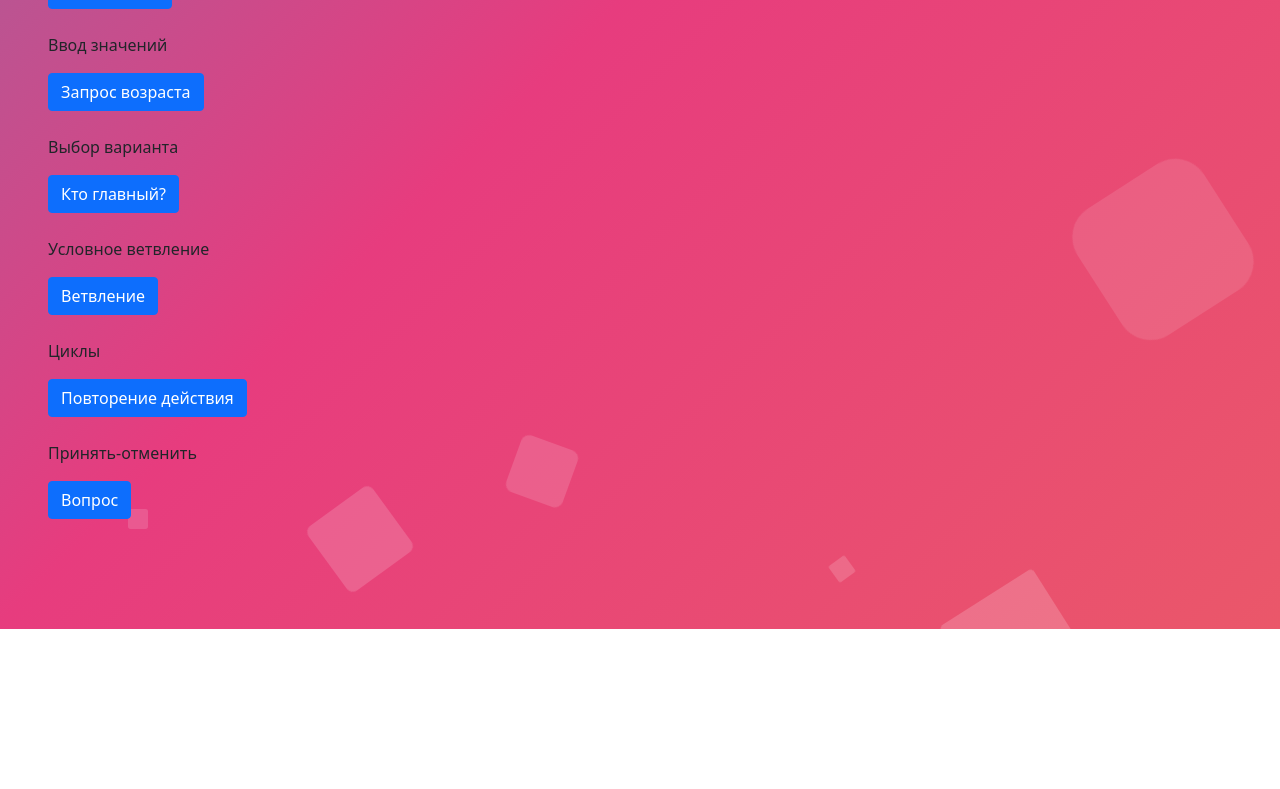
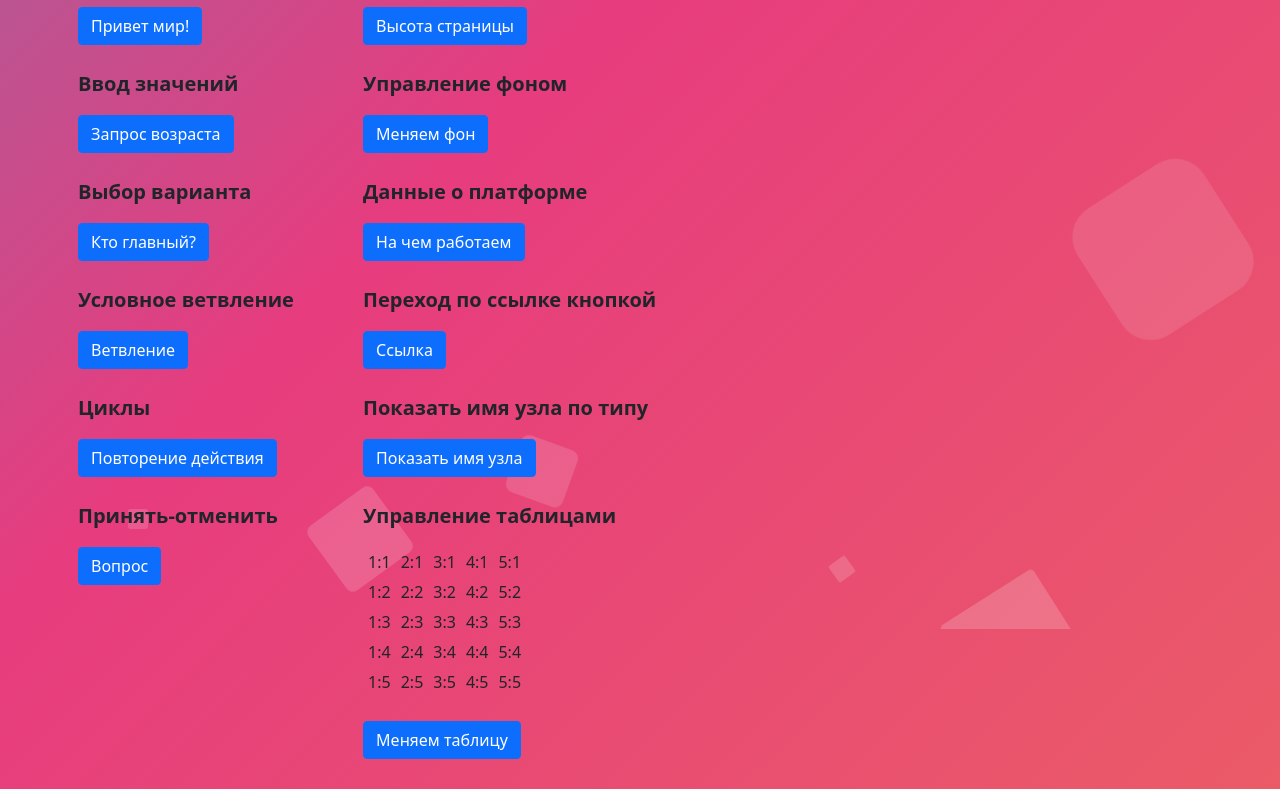
Before and after one commit to TDUHUB/learnJS, a plain HTML site: page index.html in a window 1280 px wide. Shown: the part 171-960 px from the top of the page. Before the commit the page ends 800 px from the top, so only its background shows below. Drawn offline with nearby package versions, Linux system fonts and the light colour scheme.

Commit message:
Add files via upload

```diff
--- a/index.html
+++ b/index.html
@@ -19,7 +19,7 @@
       integrity="sha384-ka7Sk0Gln4gmtz2MlQnikT1wXgYsOg+OMhuP+IlRH9sENBO0LRn5q+8nbTov4+1p"
       crossorigin="anonymous"
     ></script>
-    <h1>Это мой личный сайт по изучению Java Script</h1>
+    <h1>Это мой личный сайт для изучения Java Script</h1>
     <div class="area">
       <ul class="circles">
         <li></li>
@@ -36,6 +36,7 @@
     </div>
 
     <div class="basics">
+      <div class="themes">
         <h2>Основы языка</h2>
         <p>Привет мир!</p>
         <button id="btnHW" onclick="hw()" class="btn btn-primary">
@@ -68,7 +69,85 @@
         <br />
         <br />
         <p>Принять-отменить</p>
-      <button id="btn1" onclick="ask()" class="btn btn-primary">Вопрос</button>
+        <button id="btn1" onclick="ask()" class="btn btn-primary">
+          Вопрос
+        </button>
+      </div>
+      <div class="themes">
+        <h2>DOM</h2>
+        <p>Показать высоту страницы</p>
+        <button id="btn1" onclick="showHeight()" class="btn btn-primary">
+          Высота страницы
+        </button>
+        <br />
+        <br />
+        <p>Управление фоном</p>
+        <button id="btn1" onclick="changeBCG()" class="btn btn-primary">
+          Меняем фон
+        </button>
+        <br />
+        <br />
+        <p>Данные о платформе</p>
+        <button id="btn1" onclick="platformData()" class="btn btn-primary">
+          На чем работаем
+        </button>
+        <br />
+        <br />
+        <p>Переход по ссылке кнопкой</p>
+        <button id="btn1" onclick="linkRef()" class="btn btn-primary">
+          Ссылка
+        </button>
+        <br />
+        <br />
+        <p>Показать имя узла по типу</p>
+        <button id="btn1" onclick="showNodes()" class="btn btn-primary">
+          Показать имя узла
+        </button>
+        <br />
+        <br />
+        <p>Управление таблицами</p>
+        <table id="tabl">
+          <tr>
+            <td>1:1</td>
+            <td>2:1</td>
+            <td>3:1</td>
+            <td>4:1</td>
+            <td>5:1</td>
+          </tr>
+          <tr>
+            <td>1:2</td>
+            <td>2:2</td>
+            <td>3:2</td>
+            <td>4:2</td>
+            <td>5:2</td>
+          </tr>
+          <tr>
+            <td>1:3</td>
+            <td>2:3</td>
+            <td>3:3</td>
+            <td>4:3</td>
+            <td>5:3</td>
+          </tr>
+          <tr>
+            <td>1:4</td>
+            <td>2:4</td>
+            <td>3:4</td>
+            <td>4:4</td>
+            <td>5:4</td>
+          </tr>
+          <tr>
+            <td>1:5</td>
+            <td>2:5</td>
+            <td>3:5</td>
+            <td>4:5</td>
+            <td>5:5</td>
+          </tr>
+        </table>
+        <br />
+        <button id="btn1" onclick="redactTable()" class="btn btn-primary">
+          Меняем таблицу
+        </button>
+      </div>
     </div>
     <script src="script.js"></script>
   </body>
--- a/script.js
+++ b/script.js
@@ -57,3 +57,51 @@ function ask() {
     alert('Вы согласились стать президентом.');
   else alert('Вы отказались стать президентом.');
 }
+// управление объектами DOM
+
+function showHeight() {
+  alert('Высота страницы составляет ' + window.innerHeight + ' пикселей');
+}
+
+function changeBCG() {
+  // заменим цвет фона на красный,
+  document.body.style.background = 'red';
+
+  // а через секунду вернём как было
+  setTimeout(() => (document.body.style.background = ''), 1000);
+}
+
+function platformData() {
+  alert(
+    'Браузер ' +
+      navigator.userAgent +
+      ' запущен на платформе ' +
+      navigator.platform
+  );
+}
+
+function linkRef() {
+  alert('Текущий адрес страницы: ' + location.href); // показывает текущий URL
+  if (confirm('Перейти на Wikipedia?')) {
+    location.href = 'https://wikipedia.org'; // перенаправляет браузер на другой URL
+  }
+}
+
+function showNodes() {
+  let findNode = prompt('Какого типа узел вы хотите найти?', 8);
+  for (let node of document.body.childNodes) {
+    if (node.nodeType == findNode) return alert(node.nodeName);
+  }
+}
+
+function redactTable() {
+  let table = document.getElementById('tabl');
+  let changeColor = function (color) {
+    for (let i = 0; i < table.rows.length; i++) {
+      let row = table.rows[i];
+      row.cells[i].style.backgroundColor = color;
+    }
+  };
+  changeColor('red');
+  setTimeout(() => changeColor(''), 2000);
+}
--- a/style.css
+++ b/style.css
@@ -29,7 +29,11 @@ h1 {
   padding-left: 3em;
   position: absolute;
 }
-
+.themes {
+  /* display: inline-block; */
+  float: left;
+  padding: 30px;
+}
 /* circle anim */
 /* .area {
   background: #4e54c8;
@@ -146,3 +150,17 @@ h1 {
     border-radius: 50%;
   }
 }
+
+table {
+  border-collapse: collapse;
+}
+
+td {
+  border: 1px solid black;
+  padding: 3px 5px;
+}
+
+p {
+  font-size: 20px;
+  font-weight: bold;
+}
```
Lines whose indentation alone changed are shown as unchanged.
